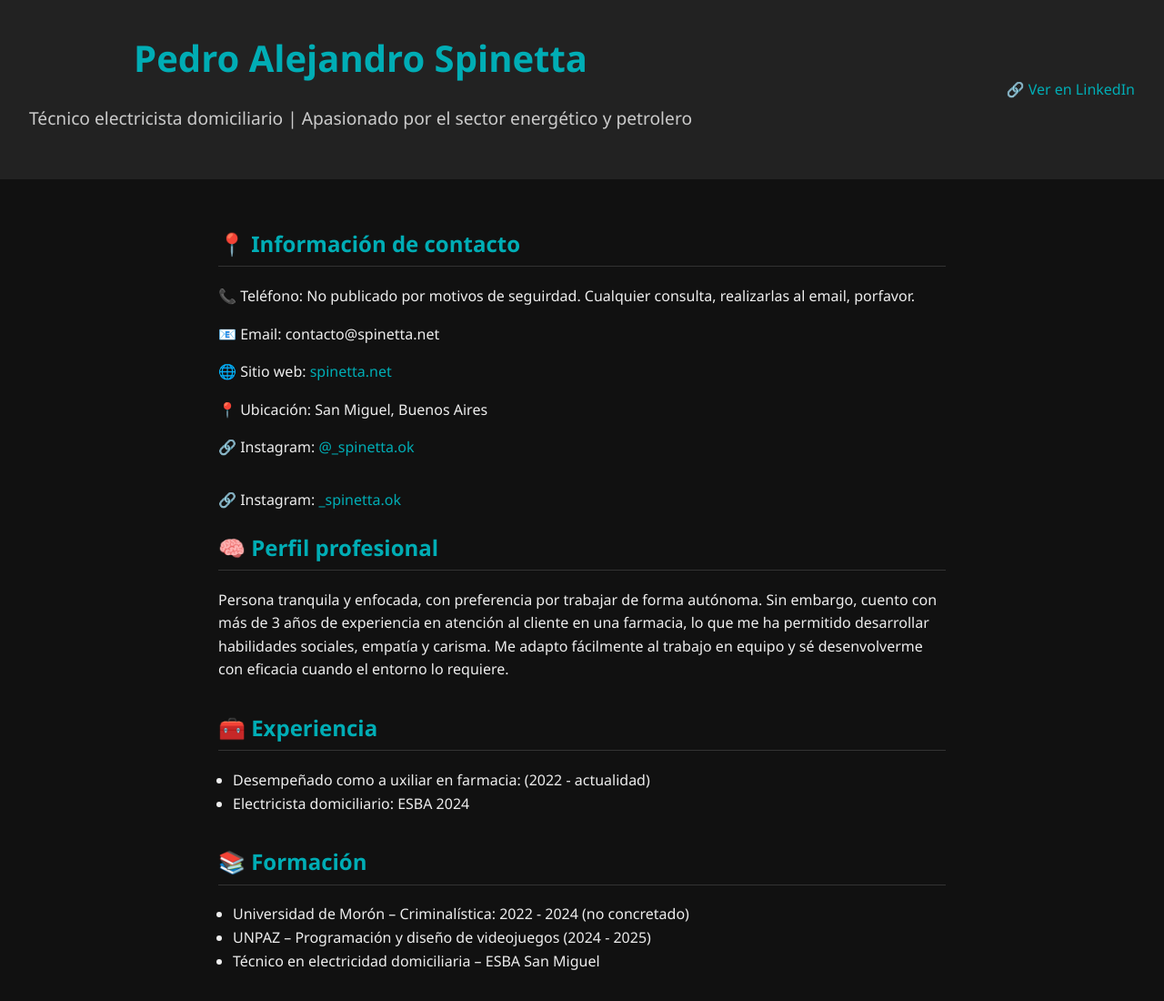
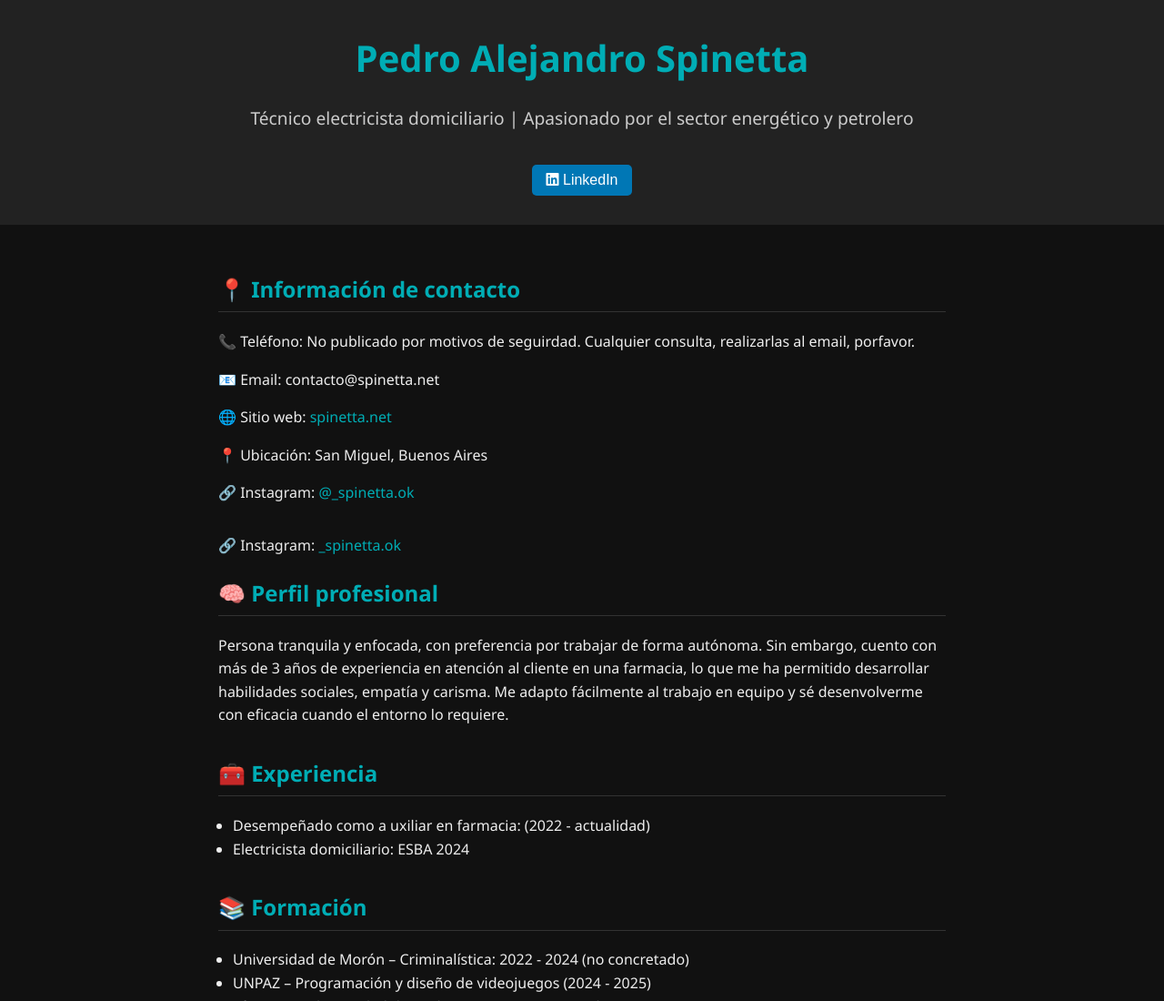
Before and after one commit to GrupoScout/cv, a plain HTML site: page index.html in a window 1280 px wide. Shown: the top 1100 px of the page at 91% size. Drawn offline with Linux system fonts and the light colour scheme.

Commit message:
Update index.html

```diff
--- a/index.html
+++ b/index.html
@@ -75,21 +75,23 @@
   </style>
 </head>
 <body>
+<!-- Agregá esto en el <head> si no lo tenías -->
+<link rel="stylesheet" href="https://cdnjs.cloudflare.com/ajax/libs/font-awesome/6.5.0/css/all.min.css">
+
 <header>
-  <div style="display: flex; justify-content: space-between; align-items: center; flex-wrap: wrap;">
-    <div>
-      <h1>Pedro Alejandro Spinetta</h1>
-      <p>Técnico electricista domiciliario | Apasionado por el sector energético y petrolero</p>
-    </div>
-    <div>
-      <a href="https://www.linkedin.com/in/pedro-alejandro-spinetta-3a98ba2a1?utm_source=share&utm_campaign=share_via&utm_content=profile&utm_medium=ios_app"
-         target="_blank"
-         style="color: #00adb5; font-size: 1rem; text-decoration: none;">
-        🔗 Ver en LinkedIn
-      </a>
-    </div>
+  <div style="text-align: center;">
+    <h1>Pedro Alejandro Spinetta</h1>
+    <p>Técnico electricista domiciliario | Apasionado por el sector energético y petrolero</p>
+    <a href="https://www.linkedin.com/in/pedro-alejandro-spinetta-3a98ba2a1"
+       target="_blank"
+       style="display: inline-block; margin-top: 1rem;">
+      <button style="font-size: 16px; padding: 8px 16px; background-color: #0077b5; color: white; border: none; border-radius: 5px; cursor: pointer;">
+        <i class="fab fa-linkedin"></i> LinkedIn
+      </button>
+    </a>
   </div>
 </header>
+
 
   <main>
     <section>
```
